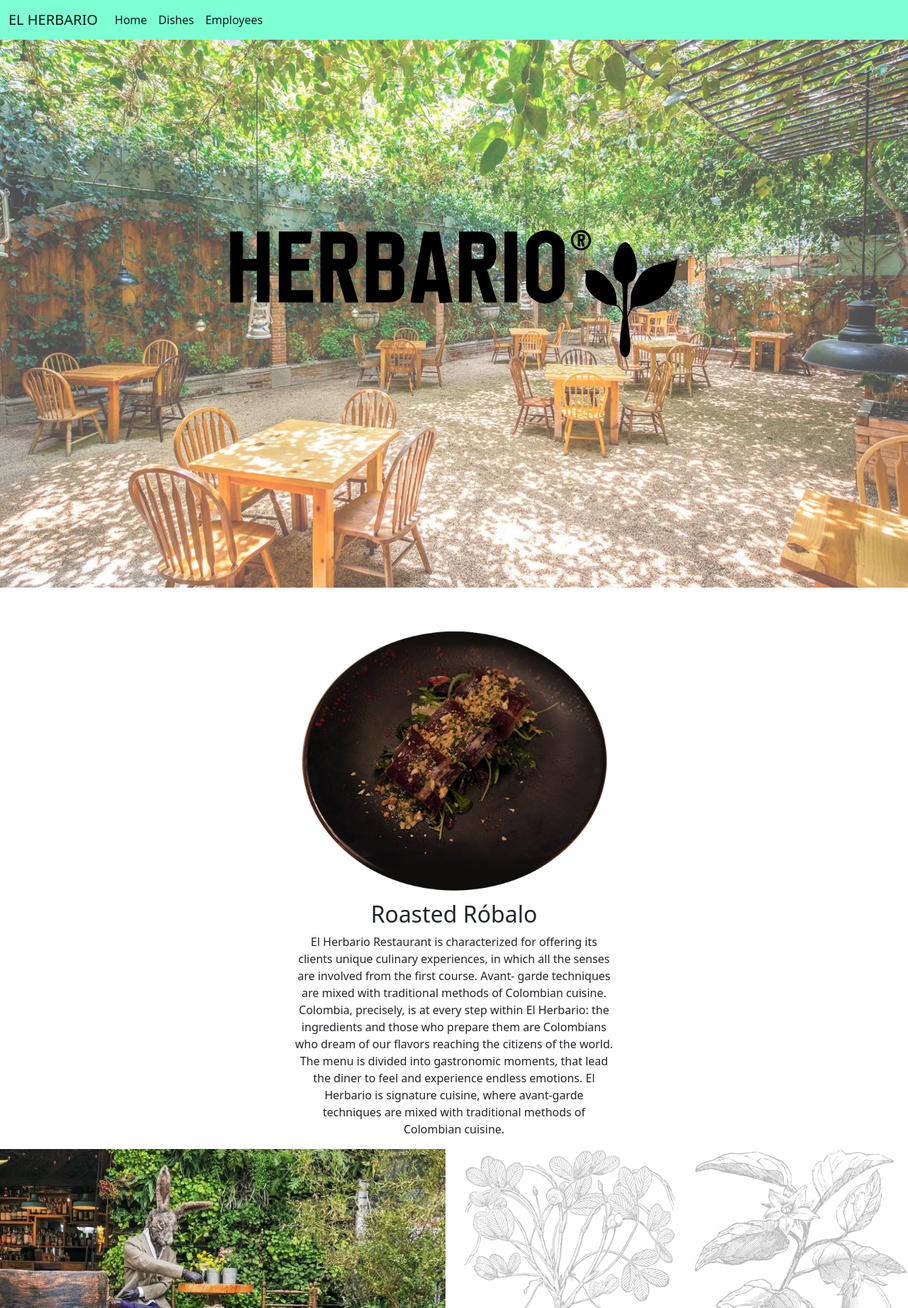
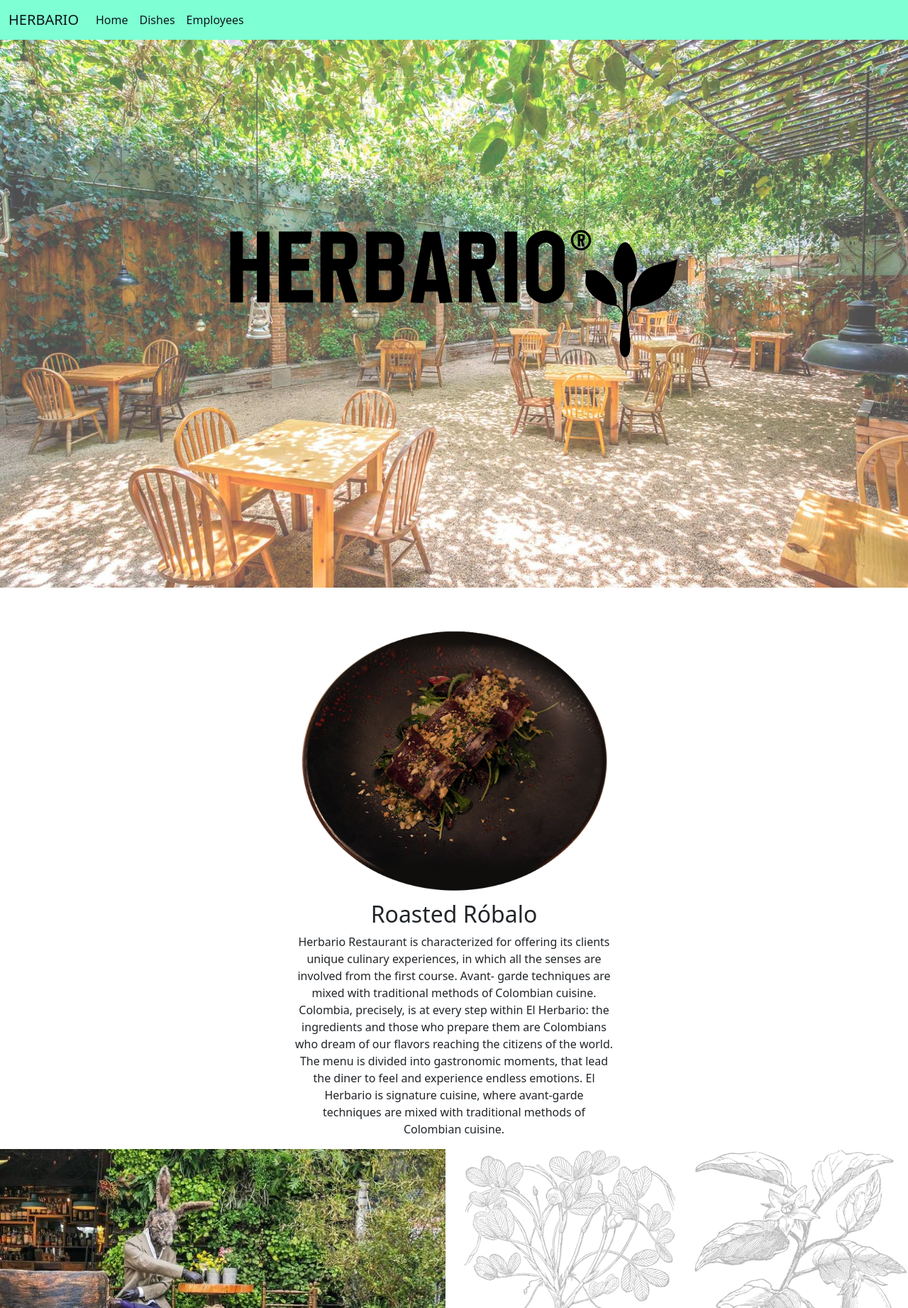
Before and after one commit to stereoslogos/django, a Django app: page / in a window 1280 px wide; the page is wider, and only the part inside the window is pictured. Shown: the top 1843 px of that part at 71% size. Run offline with Django 4.2, Linux system fonts and the light colour scheme; some libraries are stand-ins or nearby versions.

Commit message:
passing to another pc

```diff
--- a/config/web/formularios/formularioEmpleados.py
+++ b/config/web/formularios/formularioEmpleados.py
@@ -1,5 +1,4 @@
 from django import forms
-
 
 class FormularioRegistroEmpleados(forms.Form):
     STATE=(
--- a/config/web/templates/empleados.html
+++ b/config/web/templates/empleados.html
@@ -5,7 +5,7 @@
     <meta charset="UTF-8">
     <meta http-equiv="X-UA-Compatible" content="IE=edge">
     <meta name="viewport" content="width=device-width, initial-scale=1.0">
-    <title>El Herbario | Employees</title>
+    <title>Herbario | Employees</title>
     <!-- CSS only -->
     <link href="https://cdn.jsdelivr.net/npm/bootstrap@5.2.2/dist/css/bootstrap.min.css" rel="stylesheet"
         integrity="sha384-Zenh87qX5JnK2Jl0vWa8Ck2rdkQ2Bzep5IDxbcnCeuOxjzrPF/et3URy9Bv1WTRi" crossorigin="anonymous">
--- a/config/web/templates/index.html
+++ b/config/web/templates/index.html
@@ -4,7 +4,7 @@
         <meta charset="UTF-8">
         <meta http-equiv="X-UA-Compatible" content="IE=edge">
         <meta name="viewport" content="width=device-width, initial-scale=1.0">
-        <title>El Herbario</title>
+        <title>Herbario</title>
         <!-- CSS only -->
         <link href="https://cdn.jsdelivr.net/npm/bootstrap@5.2.2/dist/css/bootstrap.min.css" rel="stylesheet"
             integrity="sha384-Zenh87qX5JnK2Jl0vWa8Ck2rdkQ2Bzep5IDxbcnCeuOxjzrPF/et3URy9Bv1WTRi" crossorigin="anonymous">
@@ -28,7 +28,7 @@
                             <img src="../static/img/plato.png" alt="plato" class="img-fluid w-100">
                             <H2>Roasted Róbalo</H2>
                             <p class="wow animate__animated animate__fadeInUp animate_slow">
-                                El Herbario Restaurant is characterized for offering its clients unique culinary experiences, in which all the senses
+                                Herbario Restaurant is characterized for offering its clients unique culinary experiences, in which all the senses
                                 are involved from the first course. Avant- garde techniques are mixed with traditional methods of Colombian cuisine.
                                 Colombia, precisely, is at every step within El Herbario: the ingredients and those who prepare them are Colombians who
                                 dream of our flavors reaching the citizens of the world.
--- a/config/web/templates/platos.html
+++ b/config/web/templates/platos.html
@@ -4,7 +4,7 @@
         <meta charset="UTF-8">
         <meta http-equiv="X-UA-Compatible" content="IE=edge">
         <meta name="viewport" content="width=device-width, initial-scale=1.0">
-        <title>El Herbario | Dishes</title>
+        <title>Herbario | Dishes</title>
         <!-- CSS only -->
         <link href="https://cdn.jsdelivr.net/npm/bootstrap@5.2.2/dist/css/bootstrap.min.css" rel="stylesheet"
             integrity="sha384-Zenh87qX5JnK2Jl0vWa8Ck2rdkQ2Bzep5IDxbcnCeuOxjzrPF/et3URy9Bv1WTRi" crossorigin="anonymous">
--- a/config/web/templates/shared/footer.html
+++ b/config/web/templates/shared/footer.html
@@ -3,7 +3,7 @@
         <div class="card border border-0">
             <img src="../../static/img/elherbario_logo.svg" class="card-img-top" alt="...">
             <div class="card-body">
-                <h5 class="card-title">RESTAURANT-BAR EL HERBARIO</h5>
+                <h5 class="card-title">RESTAURANT-BAR HERBARIO</h5>
                 <p class="card-text">Contact us to book.</p>
                 <a href="#" class="btn btn-primary">Book</a>
             </div>
--- a/config/web/templates/shared/menu.html
+++ b/config/web/templates/shared/menu.html
@@ -1,6 +1,6 @@
 <nav class="navbar navbar-expand-lg colorMenu fixed-top">
     <div class="container-fluid">
-        <a class="navbar-brand" href="{% url 'home' %}">EL HERBARIO</a>
+        <a class="navbar-brand" href="{% url 'home' %}">HERBARIO</a>
         <button class="navbar-toggler" type="button" data-bs-toggle="collapse" data-bs-target="#navbarNav"
             aria-controls="navbarNav" aria-expanded="false" aria-label="Toggle navigation">
             <span class="navbar-toggler-icon"></span>
--- a/config/web/views.py
+++ b/config/web/views.py
@@ -21,7 +21,7 @@
         datosFormulario=FormularioRegistroPlatos(request.POST)
         if datosFormulario.is_valid():
             datosLimpios=datosFormulario.cleaned_data
-            print(datosLimpios)
+            # Sending data to database
 
     return render(request, 'platos.html', diccionarioEnvioDatos)
 
```
